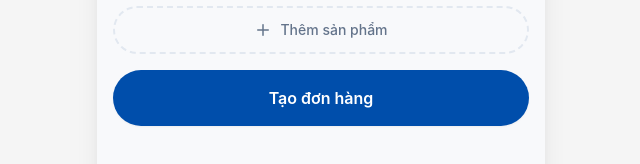
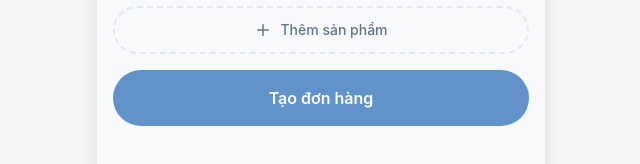
Before and after one commit to KhoaPham-dev/repairhub-frontend, a Next.js app: page /orders/new in a window 1280 px wide. Shown: the part 1111-1275 px from the top of the page, without its empty margins (319-959 px from the left). Built offline with nearby package versions, Linux system fonts and the light colour scheme; no server answers; sample sign-in values are in the browser's storage.

Commit message:
feat(orders): disable create order button until all required fields filled

```diff
--- a/app/orders/new/page.tsx
+++ b/app/orders/new/page.tsx
@@ -56,6 +56,10 @@ export default function NewOrderPage() {
   const [selectedWarranty, setSelectedWarranty] = useState<WarrantyResult | null>(null);
 
   const isBaoHanhMode = products.length === 1 && products[0].product_type === 'BAO_HANH';
+
+  const hasCustomer = !!(selectedCustomer || (newCustomer.phone.trim() && newCustomer.name.trim()));
+  const allProductsFilled = products.every((p) => p.device_name.trim() && p.fault_description.trim());
+  const canSubmit = !loading && !!branchId && hasCustomer && allProductsFilled;
 
   useEffect(() => {
     api.get<ApiResponse<Branch[]>>('/branches').then((r) => {
@@ -347,7 +351,7 @@ export default function NewOrderPage() {
               {loading ? 'Đang tạo...' : 'Tạo đơn bảo hành'}
             </button>
           ) : (
-            <button type="submit" disabled={loading}
+            <button type="submit" disabled={!canSubmit}
               className="w-full bg-[#004EAB] text-white py-4 rounded-full font-semibold text-base disabled:opacity-60 shadow-sm">
               {loading ? 'Đang tạo đơn...' : 'Tạo đơn hàng'}
             </button>
```
